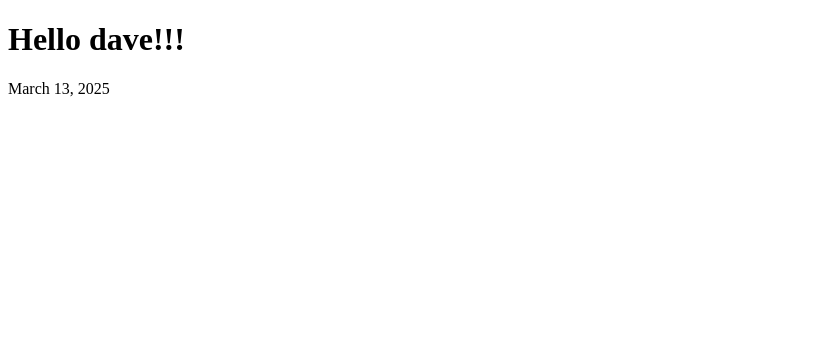
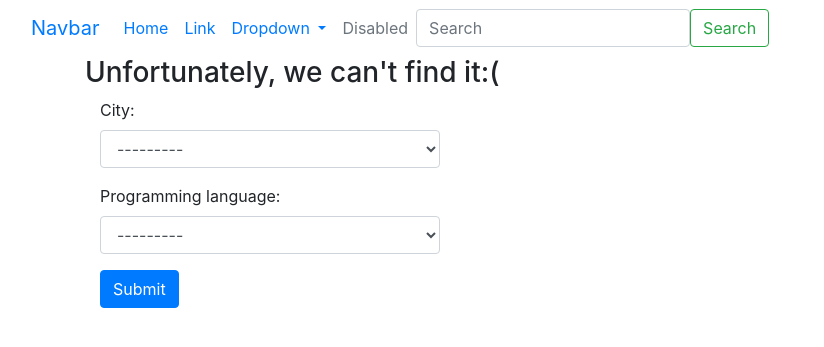
Before and after one commit to Demetre981/django-scraping-project, a Django app: page /home/ in a window 1280 px wide. Shown: the top 347 px of the page, without its empty margins (0-824 px from the left). Run offline with Django 5.2, Linux system fonts and the light colour scheme; data comes from the database, SQL or seed files in the repository; both versions use the stored data as it was after the commit; some libraries are stand-ins or nearby versions.

Commit message:
Finish working with forms

```diff
--- /dev/null
+++ b/api/forms.py
@@ -0,0 +1,8 @@
+from django import forms
+from api.models import City, ProgLanguage
+
+class FindForm(forms.Form):
+    city = forms.ModelChoiceField(queryset=City.objects.all(), to_field_name="slug", required=False,
+                                  widget=forms.Select(attrs={"class": "form-control"}), label="City")
+    proglanguage = forms.ModelChoiceField(queryset=ProgLanguage.objects.all(), to_field_name="name", required=False,
+                                          widget=forms.Select(attrs={"class": "form-control"}), label="Programming language")
--- a/api/views.py
+++ b/api/views.py
@@ -1,3 +1,22 @@
 from django.shortcuts import render
 
+from api.forms import FindForm
+from .models import Vacancy
 # Create your views here.
+
+def home_view(request):
+    city = request.GET.get("city")
+    proglanguage = request.GET.get("proglanguage")
+    qs = []  # Default empty queryset
+    form = FindForm()
+
+    if city or proglanguage:
+        _filter = {}
+        if city:
+            _filter["city__slug"] = city
+        elif proglanguage:  # Changed `elif` to `if`
+            _filter["programming_language__name"] = proglanguage
+
+        qs = Vacancy.objects.filter(**_filter)
+
+    return render(request, "home.html", {"object_list": qs, "form": form})
--- a/app/urls.py
+++ b/app/urls.py
@@ -16,10 +16,10 @@
 """
 from django.contrib import admin
 from django.urls import path
-from .views import home
+from api.views import home_view
 
 urlpatterns = [
     path('admin/', admin.site.urls),
-    path('home/', home),
+    path('home/', home_view),
 
 ]
--- /dev/null
+++ b/templates/base.html
@@ -0,0 +1,59 @@
+<!DOCTYPE html>
+<html lang="en">
+<head>
+    <!-- Required meta tags -->
+    <meta charset="utf-8">
+    <meta name="viewport" content="width=device-width, initial-scale=1, shrink-to-fit=no">
+    {% comment %} <link rel="icon" href="{% static 'favicon.ico' %} ">  {% endcomment %}
+    <!-- Bootstrap CSS -->
+    <link rel="stylesheet" href="https://stackpath.bootstrapcdn.com/bootstrap/4.4.1/css/bootstrap.min.css" integrity="sha384-Vkoo8x4CGsO3+Hhxv8T/Q5PaXtkKtu6ug5TOeNV6gBiFeWPGFN9MuhOf23Q9Ifjh" crossorigin="anonymous">
+    {% comment %} <link rel="stylesheet" href="{% static 'css/main.css' %} "> {% endcomment %}
+    <title>{% block title %}My amazing site{% endblock title %}</title>
+</head>
+<body>
+    <nav class="navbar navbar-expand-lg bg-body-tertiary">
+        <div class="container-fluid">
+          <a class="navbar-brand" href="#">Navbar</a>
+          <button class="navbar-toggler" type="button" data-bs-toggle="collapse" data-bs-target="#navbarSupportedContent" aria-controls="navbarSupportedContent" aria-expanded="false" aria-label="Toggle navigation">
+            <span class="navbar-toggler-icon"></span>
+          </button>
+          <div class="collapse navbar-collapse" id="navbarSupportedContent">
+            <ul class="navbar-nav me-auto mb-2 mb-lg-0">
+              <li class="nav-item">
+                <a class="nav-link active" aria-current="page" href="#">Home</a>
+              </li>
+              <li class="nav-item">
+                <a class="nav-link" href="#">Link</a>
+              </li>
+              <li class="nav-item dropdown">
+                <a class="nav-link dropdown-toggle" href="#" role="button" data-bs-toggle="dropdown" aria-expanded="false">
+                  Dropdown
+                </a>
+                <ul class="dropdown-menu">
+                  <li><a class="dropdown-item" href="#">Action</a></li>
+                  <li><a class="dropdown-item" href="#">Another action</a></li>
+                  <li><hr class="dropdown-divider"></li>
+                  <li><a class="dropdown-item" href="#">Something else here</a></li>
+                </ul>
+              </li>
+              <li class="nav-item">
+                <a class="nav-link disabled" aria-disabled="true">Disabled</a>
+              </li>
+            </ul>
+            <form class="d-flex" role="search">
+              <input class="form-control me-2" type="search" placeholder="Search" aria-label="Search">
+              <button class="btn btn-outline-success" type="submit">Search</button>
+            </form>
+          </div>
+        </div>
+      </nav>
+<div class="container">
+    {% block content %}{% endblock content %}
+</div>
+    <!-- Optional JavaScript -->
+    <!-- jQuery first, then Popper.js, then Bootstrap JS -->
+    <script src="https://code.jquery.com/jquery-3.4.1.slim.min.js" integrity="sha384-J6qa4849blE2+poT4WnyKhv5vZF5SrPo0iEjwBvKU7imGFAV0wwj1yYfoRSJoZ+n" crossorigin="anonymous"></script>
+    <script src="https://cdn.jsdelivr.net/npm/popper.js@1.16.0/dist/umd/popper.min.js" integrity="sha384-Q6E9RHvbIyZFJoft+2mJbHaEWldlvI9IOYy5n3zV9zzTtmI3UksdQRVvoxMfooAo" crossorigin="anonymous"></script>
+    <script src="https://stackpath.bootstrapcdn.com/bootstrap/4.4.1/js/bootstrap.min.js" integrity="sha384-wfSDF2E50Y2D1uUdj0O3uMBJnjuUD4Ih7YwaYd1iqfktj0Uod8GCExl3Og8ifwB6" crossorigin="anonymous"></script>
+</body>
+</html>
--- a/templates/home.html
+++ b/templates/home.html
@@ -1,12 +1,36 @@
-<!DOCTYPE html>
-<html lang="en">
-<head>
-    <meta charset="UTF-8">
-    <meta name="viewport" content="width=device-width, initial-scale=1.0">
-    <title>Document</title>
-</head>
-<body>
-    <h1>Hello {{name}}!!!</h1>
-    <p>{{date}}</p>
-</body>
-</html>
+{% extends "base.html" %}
+
+{% block title %}Home{% endblock title %}
+
+{% block content %}
+{% for obj in object_list %}
+
+<div class="card" style="width: 18rem;">
+    <div class="card-body">
+      <h5 class="card-title">{{ obj.title }}</h5>
+      <h6 class="card-subtitle mb-2 text-body-secondary">{{ obj.city.name }} | {{ obj.programming_language.name }} | {{ obj.timestamp|date:"d-M-Y" }}</h6>
+      <p class="card-text">{{ obj.description }}</p>
+      <a href="{{ obj.url }}" class="card-link">More</a>
+
+    </div>
+  </div>
+{% empty %}
+  <h3 class="">Unfortunately, we can't find it:(</h3>
+
+{% endfor %}
+<div class="row mx-auto">
+    <div class="col-md-4"><form method="GET" action="">
+        {% comment %} <label>City:</label><br>
+        <input type="text" id="city" name="city"><br>
+        <label>Programming language:</label><br>
+        <input type="text" id="proglanguage" name="proglanguage"><br>
+        <input type="submit" value="Submit"> {% endcomment %}
+        <div class="form-group">
+            {{ form.as_p }}
+            </div>
+        <button type="submit" class="btn btn-primary">Submit</button>
+      </form>
+    </div>
+</div>
+
+{% endblock %}
```
Also changed, not shown: api/models.py (line endings or trailing spaces), db.sqlite3.
